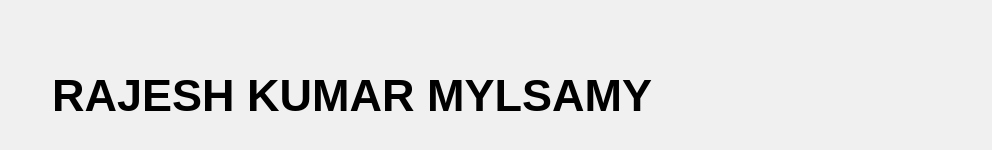
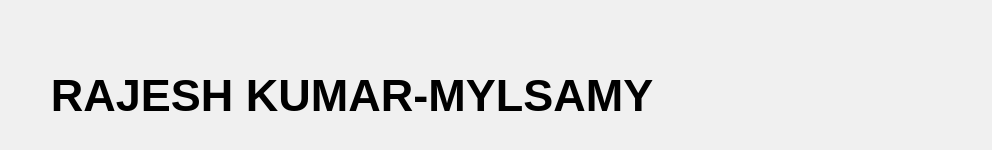
Before and after one commit to RAJESHKUMAR2402/CICD, a plain HTML site: page index.html in a window 1280 px wide. Shown: the part 230-380 px from the top of the page, without its empty margins (288-1280 px from the left). Drawn offline with Linux system fonts and the light colour scheme.

Commit message:
Update index.html

```diff
--- a/index.html
+++ b/index.html
@@ -73,7 +73,7 @@
 </head>
 
 <body>
-    <div id="nameContainer">RAJESH KUMAR MYLSAMY</div>
+    <div id="nameContainer">RAJESH KUMAR-MYLSAMY</div>
     <button class="theme-toggle" id="theme-toggle" onclick="toggleTheme()" title="Toggle Theme">
         <svg class="theme-icon" viewBox="0 0 24 24">
             <path d="M12 2C6.48 2 2 6.48 2 12s4.48 10 10 10 10-4.48 10-10S17.52 2 12 2zm0 18c-4.41 0-8-3.59-8-8s3.59-8 8-8 8 3.59 8 8-3.59 8-8 8z"></path>
```
